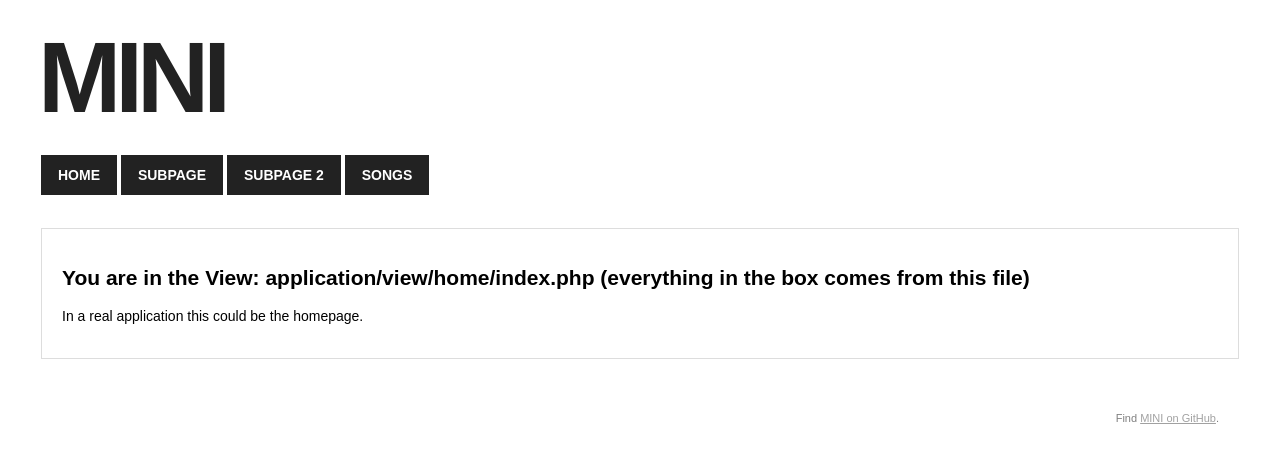
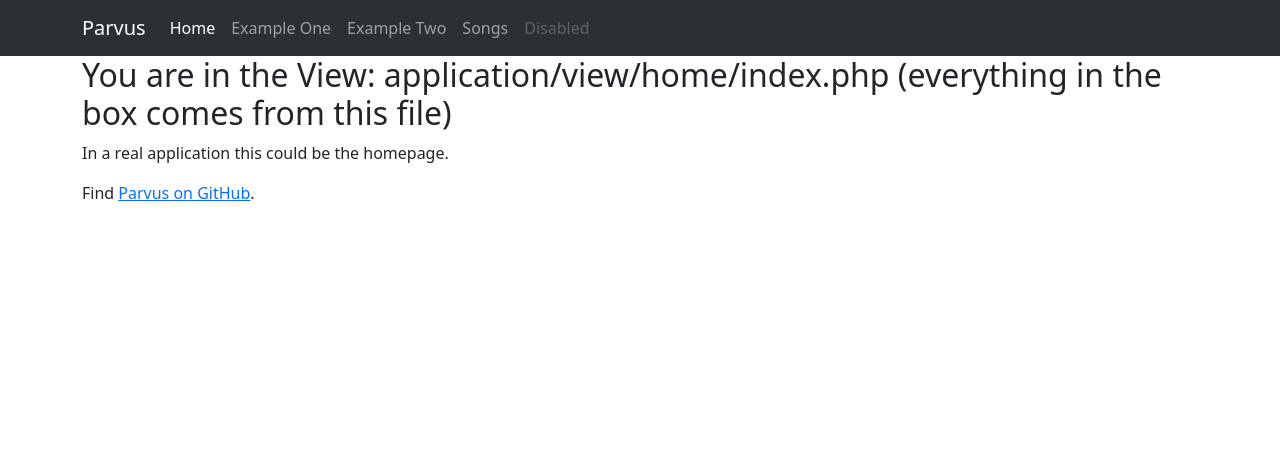
Before and after one commit to studio6six/-parvus, a PHP site: page / in a window 1280 px wide. Shown: the top 463 px of the page. Run offline with PHP 8.4, Linux system fonts and the light colour scheme.

Commit message:
update core

```diff
--- a/app/view/_templates/footer.php
+++ b/app/view/_templates/footer.php
@@ -1,11 +1,10 @@
 
     <!-- backlink to repo on GitHub, and affiliate link to Rackspace if you want to support the project -->
-    <div class="footer">
-        Find <a href="https://github.com/panique/mini">MINI on GitHub</a>.
+    <div class="container">
+        Find <a href="https://github.com/studio6six/parvus">Parvus on GitHub</a>.
     </div>
 
-    <!-- jQuery, loaded in the recommended protocol-less way -->
-    <!-- more http://www.paulirish.com/2010/the-protocol-relative-url/ -->
+
     <script src="//code.jquery.com/jquery-3.5.1.min.js"></script>
 
     <!-- define the project's URL (to make AJAX calls possible, even when using this in sub-folders etc) -->
@@ -14,6 +13,6 @@
     </script>
 
     <!-- our JavaScript -->
-    <script src="<?php echo URL; ?>js/application.js"></script>
+    <script src="<?php echo URL; ?>js/bootstrap.bundle.min.js"></script>
 </body>
 </html>
--- a/app/view/_templates/header.php
+++ b/app/view/_templates/header.php
@@ -1,28 +1,49 @@
 <!DOCTYPE html>
 <html lang="en">
+
 <head>
     <meta charset="utf-8">
+    <meta name="viewport" content="width=device-width, initial-scale=1">
+    <meta name="description" content="">
     <title>Parvus <?php echo $data['title']; ?></title>
-    <meta name="description" content="">
-    <meta name="viewport" content="width=device-width, initial-scale=1.0">
 
     <!-- JS -->
     <!-- please note: The JavaScript files are loaded in the footer to speed up page construction -->
     <!-- See more here: http://stackoverflow.com/q/2105327/1114320 -->
 
     <!-- CSS -->
-    <link href="<?php echo URL; ?>css/style.css" rel="stylesheet">
+    <link href="<?php echo URL; ?>css/bootstrap.min.css" rel="stylesheet">
+    <!-- <link href="<?php echo URL; ?>css/style.css" rel="stylesheet"> -->
 </head>
+
 <body>
-    <!-- logo -->
-    <div class="logo">
-        MINI
+<nav class="navbar bg-primary navbar-expand-lg bg-body-tertiary" data-bs-theme="dark">
+
+  <div class="container">
+  <a class="navbar-brand" href="<?php echo URL; ?>">
+      Parvus
+    </a>
+    <button class="navbar-toggler" type="button" data-bs-toggle="collapse" data-bs-target="#navbarNav" aria-controls="navbarNav" aria-expanded="false" aria-label="Toggle navigation">
+      <span class="navbar-toggler-icon"></span>
+    </button>
+    <div class="collapse navbar-collapse" id="navbarNav">
+      <ul class="navbar-nav">
+        <li class="nav-item">
+          <a class="nav-link active" aria-current="page" href="<?php echo URL; ?>">Home</a>
+        </li>
+        <li class="nav-item">
+          <a class="nav-link" href="<?php echo URL; ?>home/exampleone">Example One</a>
+        </li>
+        <li class="nav-item">
+          <a class="nav-link" href="<?php echo URL; ?>home/exampletwo">Example Two</a>
+        </li>
+        <li class="nav-item">
+          <a class="nav-link" href="<?php echo URL; ?>songs">Songs</a>
+        </li>
+        <li class="nav-item">
+          <a class="nav-link disabled" aria-disabled="true">Disabled</a>
+        </li>
+      </ul>
     </div>
-
-    <!-- navigation -->
-    <div class="navigation">
-        <a href="<?php echo URL; ?>">home</a>
-        <a href="<?php echo URL; ?>home/exampleone">subpage</a>
-        <a href="<?php echo URL; ?>home/exampletwo">subpage 2</a>
-        <a href="<?php echo URL; ?>songs">songs</a>
-    </div>
+  </div>
+</nav>
```
